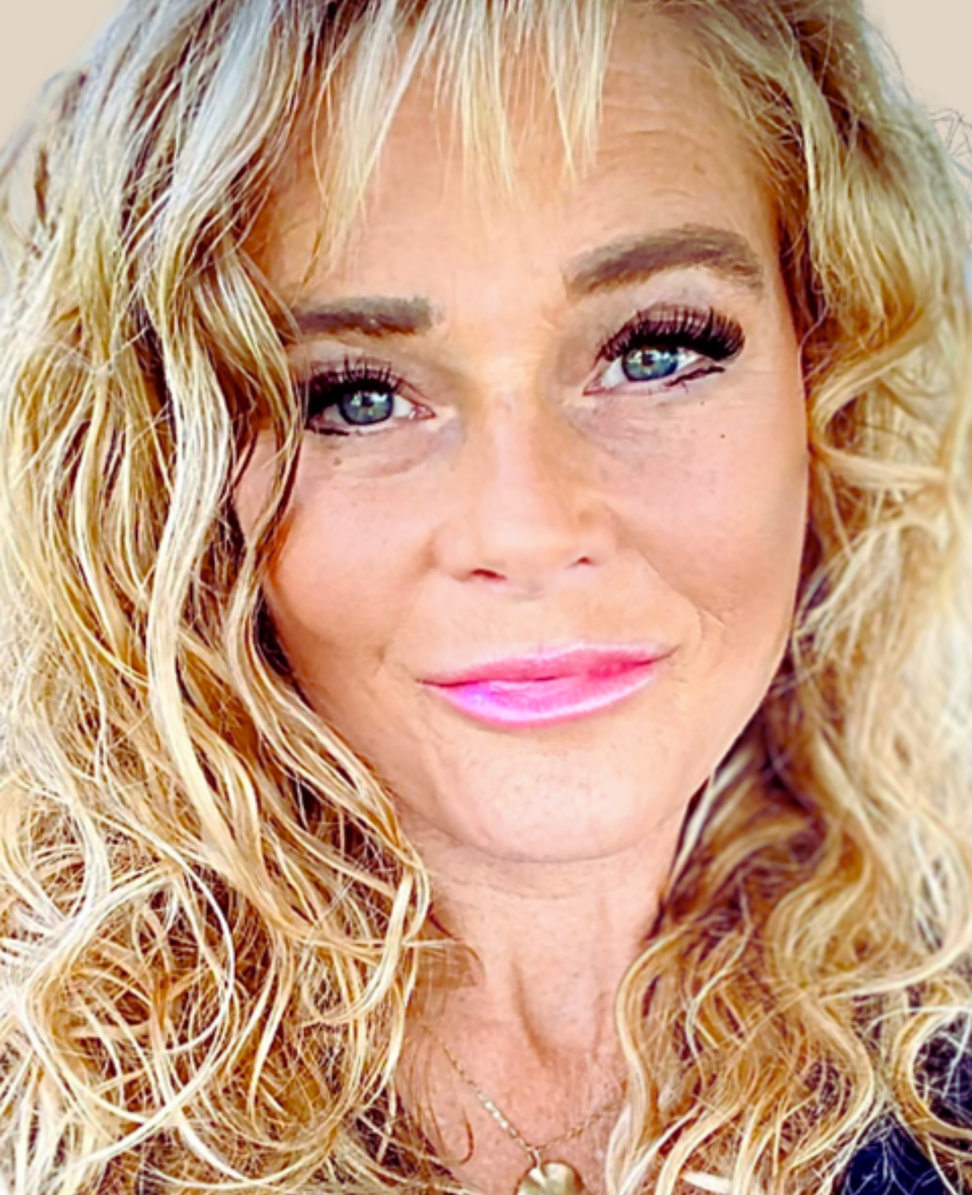
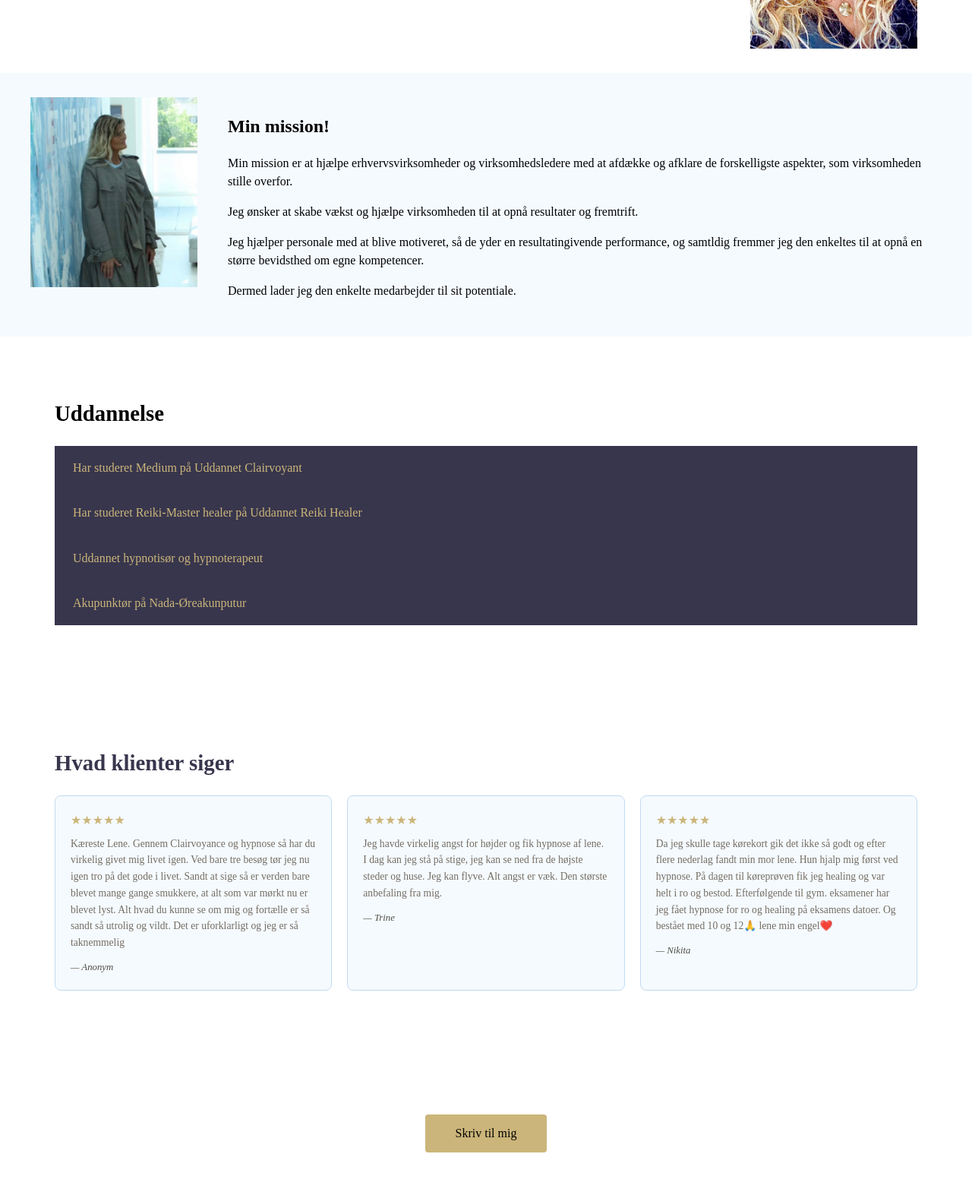
Before and after one commit to ckbreuning/lene-stegenborg, a plain HTML site: page Om_mig.html in a window 1280 px wide. Shown: the part 467-2040 px from the top of the page at 76% size. After the commit the page ends 2016 px from the top, so only its background shows below. Drawn offline with Linux system fonts and the light colour scheme; a web font is replaced by a local one.

Commit message:
Om mig side rettet

```diff
--- a/Om_mig.html
+++ b/Om_mig.html
@@ -9,16 +9,32 @@
     <title>Om Mig</title>
 </head>
 <body>
-    <nav>
-
+  <!--  NAV  -->
+	<div class="site-nav">
+		<nav class="nav-inner">
+			<a href="./index.html" class="nav-logo">
+				<img src="./assets/img/logo.webp" alt="Lene Stegenborg – Spirituel virksomheds coach">
+			</a>
 			<ul class="nav-links">
 				<li><a href="./index.html">Hjem</a></li>
 				<li><a href="./behandlinger.html">Behandlinger</a></li>
-    <li><a href="./praktisk_info.html">Praktisk Info</a></li>
-    <li><a href="./om_mig.html" class="active">Om Mig</a></li>
+				<li><a href="./praktiskinfo.html">Praktisk Info</a></li>
+				<li><a href="./om_mig.html">Om Mig</a></li>
 				<li><a href="./kontakt.html">Kontakt</a></li>
 			</ul>
+			<div class="burgermenu">
+				<i class="fa-solid fa-bars"></i>
+				<i class="fa-solid fa-xmark"></i>
+			</div>
 		</nav>
+		<div class="dropdown">
+			<a href="./index.html">Hjem</a>
+			<a href="./behandlinger.html">Behandlinger</a>
+			<a href="./praktiskinfo.html">Praktisk Info</a>
+			<a href="./om_mig.html">Om Mig</a>
+			<a href="./kontakt.html">Kontakt</a>
+		</div>
+	</div>
   <!-- ── OM MIG ── -->
 <section>
   <div class="om-mig">
--- a/assets/css/style.css
+++ b/assets/css/style.css
@@ -857,6 +857,126 @@
 
 }
 
+ /* ── OM MIG SECTION ── */
+    .om-mig {
+      max-width: 1200px;
+      margin: 0 auto;
+      padding: var(--bigSpacer) 2rem var(--MediumSpacer);
+      display: grid;
+      grid-template-columns: 1fr 220px;
+      gap: 2.5rem;
+      align-items: start;
+
+    }
+.om-mig-img {
+        width: 100%;
+        object-fit: cover;
+    }
+      /* ── MISSION ── */
+    .mission {
+      background: var(--lightBlue);
+      padding: var(--MediumSpacer) 2rem;
+    }
+    .mission-inner {
+      max-width: 1200px;
+      margin: 0 auto;
+      display: grid;
+      grid-template-columns: 220px 1fr;
+      gap: 2.5rem;
+      align-items: start;
+    }
+    .mission-img {
+        width: 100%;
+        object-fit: cover;
+        min-height: 250px;
+
+    }
+
+     /* ── UDDANNELSE ── */
+.uddannelse {
+  max-width: 1200px;
+  margin: 0 auto;
+  padding: var(--bigSpacer) 2rem;
+}
+     .uddannelse h2 {
+    font-size: 1.8rem;
+    margin: 0 0 1.25rem;
+
+
+
+
+    }
+    .uddannelse p {
+      max-width: 1200px;
+      margin: 0 auto;
+      padding: 1.1rem 1.5rem;
+     background: var(--darkBlue);
+      color: var(--gold);
+      font-size: 1rem;
+
+    }
+
+
+
+
+
+    /* ── REVIEWS ── */
+    .reviews {
+      max-width: 1200px;
+      margin: 0 auto;
+      padding: var(--bigSpacer) 2rem;
+    }
+    .reviews h2 { font-size: 1.8rem; color: var(--darkBlue); margin: 0 0 1.25rem; }
+    .reviews-grid {
+      display: grid;
+      grid-template-columns: repeat(3, 1fr);
+      gap: 1.25rem;
+    }
+    .review-card {
+      background: var(--lightBlue);
+      border-radius: 8px;
+      padding: 1.25rem;
+      border: 1px solid var(--skyBlue);
+    }
+    .stars { color: var(--gold); font-size: 1rem; margin-bottom: 0.5rem; }
+    .review-card p { font-size: 0.85rem; line-height: 1.6; color: var(--lightBrown); margin: 0 0 0.75rem; }
+    .reviewer { font-size: 0.8rem; font-style: italic; color: var(--darkBrown); }
+
+     /* ── KONTAKT MIG ── */
+    .kontakt-section {
+
+      padding: var(--MediumSpacer) 2rem;
+      text-align: center;
+    }
+    .kontakt-section h2 { color: #fff; font-size: 1.8rem; margin: 0 0 0.5rem; }
+    .btn-kontakt {
+      display: inline-block;
+      background: var(--gold);
+    color: black;
+      font-family: "Inika", serif;
+      font-size: 1rem;
+      padding: 0.8rem 2.5rem;
+      border-radius: 4px;
+      border: none;
+      text-decoration: none;
+      transition: opacity 0.2s;
+    }
+    .btn-kontakt:hover { opacity: 0.85; }
+
+    @media(max-width: 768px){
+          /* ── OM MIG ── */
+
+      .om-mig{
+        grid-template-columns: 1fr;
+        padding: 2rem 1.25rem ;
+      }
+      .om-mig-img{
+        order: -1;
+        object-position: top;
+        width: 70%;
+        margin: 0 auto;
+        display :block;
+      }
        /* ── MISSION ── */
   .mission {
     padding: 2rem 1.25rem;
@@ -886,3 +1006,4 @@
   .kontakt-section {
     padding: 2rem 1.25rem;
   }
+}
```
Also changed, not shown: behandling.html (+2 -2 lines), behandlinger.html (+2 -2 lines), index.html (+2 -2 lines), kontakt.html (+2 -2 lines), praktiskinfo.html (+2 -2 lines). Lines whose indentation alone changed are shown as unchanged.
